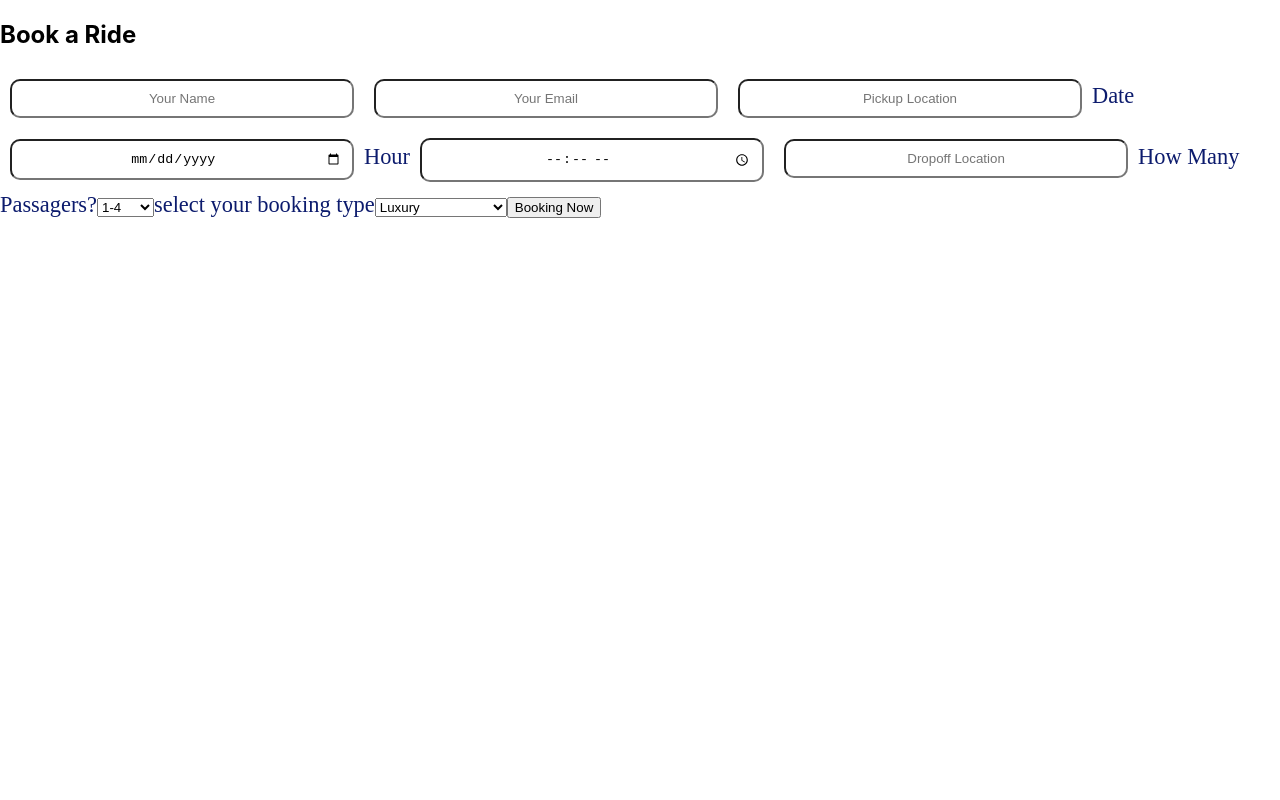
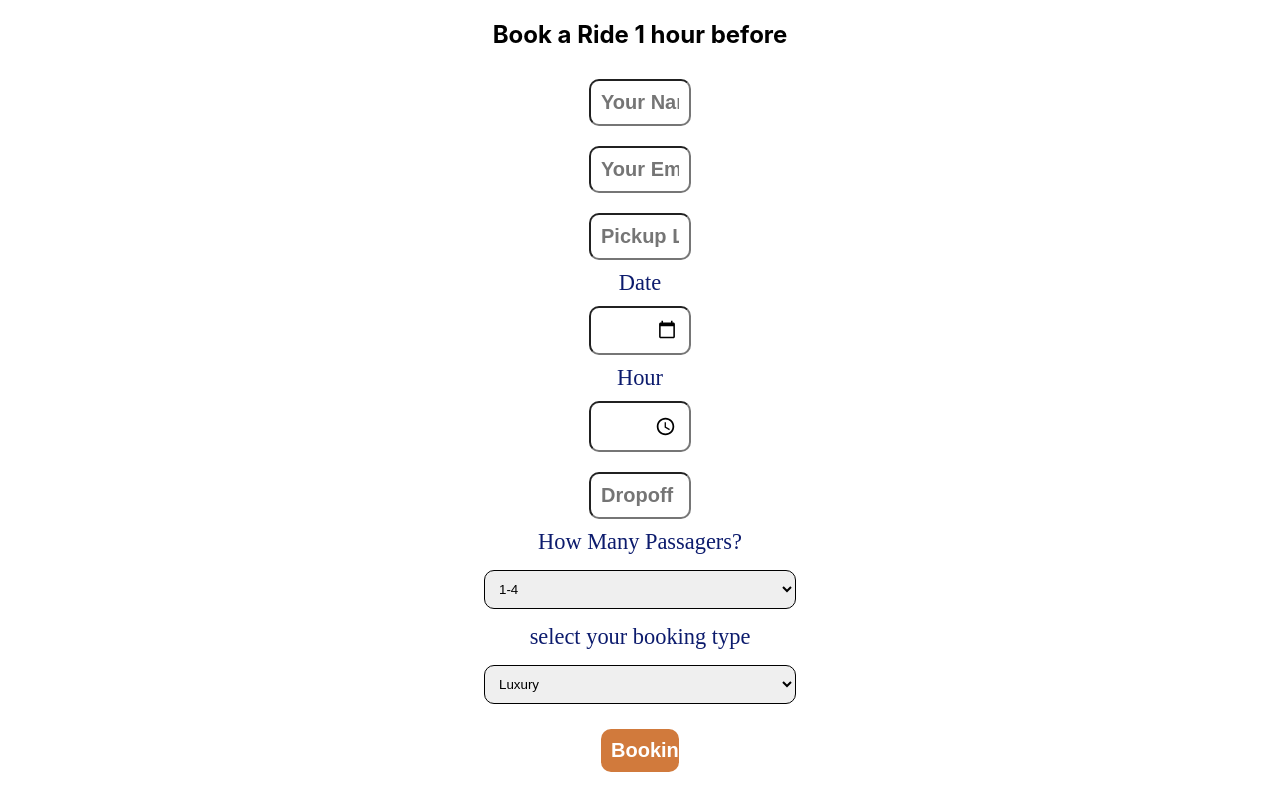
Before and after one commit to barbaroreyes/react-test, a React (Create React App) app: page /form in a window 1280 px wide. Built offline with nearby package versions, Linux system fonts and the light colour scheme.

Commit message:
update-form

```diff
--- a/src/components/Fom/Form.js
+++ b/src/components/Fom/Form.js
@@ -37,8 +37,9 @@ const Form = () => {
   };
 
   return (
-    <div>
-      <h2>Book a Ride</h2>
+    <div className="formContainer">
+      <h2>Book a Ride <>1 hour before</></h2>
+
       <form onSubmit={handleSubmit}>
         <input
           type="text"
@@ -117,9 +118,9 @@ const Form = () => {
           <option value="luxury_big_limo">Luxury Big Limo</option>
         </select>
 
-        <button type="submit" calassName="btn btn-primary">
-          Booking Now
-        </button>
+        <input type="submit"  value ="Booking Now"className="btn"/>
+
+
       </form>
     </div>
   );
--- a/src/components/Fom/form.css
+++ b/src/components/Fom/form.css
@@ -1,6 +1,17 @@
+.formContainer{
+    display: flex;
+    justify-content: center;
+    align-items: center;
+    flex-direction: column;
+
+}
+
 form{
-
-  font-size: 22.4px;
+    display: flex;
+    justify-content: center;
+    align-items: center;
+    flex-direction: column;
+    font-size: 22.4px;
     font-style: inherit;
     font-family:cursive;
     color: #0c1b6d;
@@ -10,30 +21,39 @@ form input{
     margin: 10px;
     padding: 10px;
     border-radius: 10px;
-    width: 50%;
+    width: 100%;
     border: 0.1  solid ;
     text-align: center;
+    color: #fff;
+    font-weight: 700;
+    font-size: 20px;
 
 }
-.select{
-
+.btn{
+    background-color: rgb(209, 122, 60);
+    border: none;
+}
+select{
+   margin: 15px;
     display: flex;
     flex-direction: column;
     justify-content: center;
     align-items: center;
     padding: 10px;
-    width: 70%;
+    width: 100%;
     text-align: center;
-
+    border:1px solid black;
+    border-radius: 10px;
 
 }
-.select select{
+select option{
     margin: 10px;
     padding: 20px;
      width: 50%;
      border: none;
      font-size: 20px;
      color: #0c1b6d;
+     width: 80%;
 }
 @media (min-width: 768px){
     form input{
--- a/src/pages/Home/Home.js
+++ b/src/pages/Home/Home.js
@@ -12,7 +12,6 @@ const Home = () => {
         <img src={Corona} alt='pic'/></div>
         <div className='welcome'>
         <span>Welcome</span>
-
 
        </div>
        <p >Luxury Rides For Less</p>
--- a/src/pages/Home/home.css
+++ b/src/pages/Home/home.css
@@ -4,7 +4,7 @@
      justify-content: space-around;
      align-items: center;
      background-color: #F7F7FC;
-    height: 92vh;
+     height: 92vh;
    }
 
    .home-container span{
```
